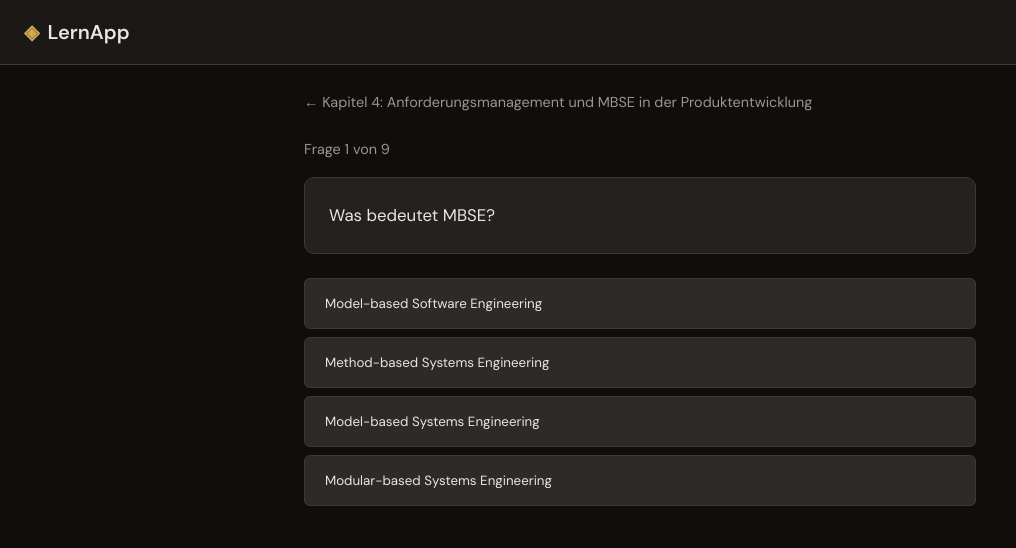
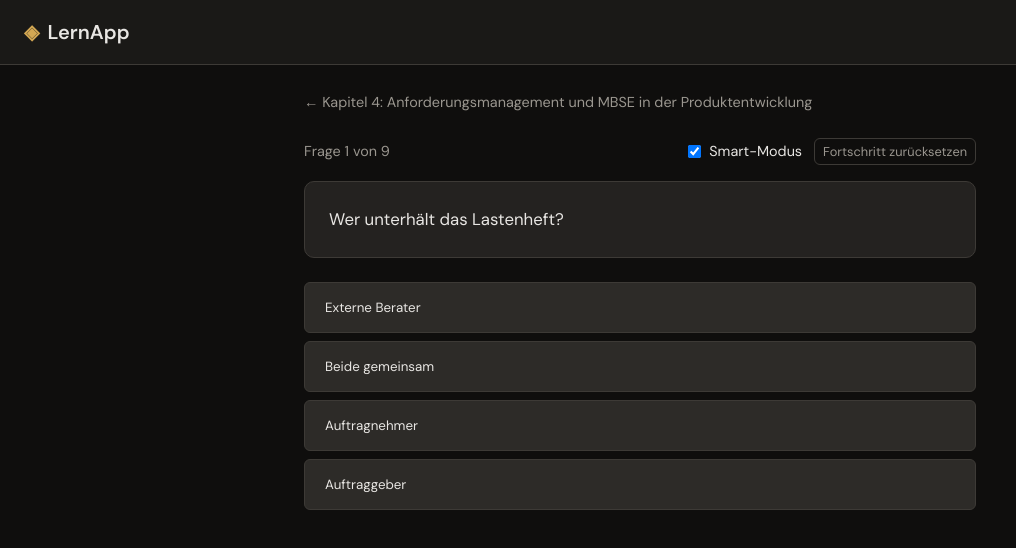
Before and after one commit to SaschaGolod/LernApp, a React (Vite) app: page /LernApp/kapitel/anforderungsmanagement-mbse/quiz in a window 1280 px wide. Shown: the top 548 px of the page, without its empty margins (0-1016 px from the left). Built offline with nearby package versions, Linux system fonts and the light colour scheme.

Commit message:
Feature: intelligenten Alg auch für Quiz

```diff
--- a/src/pages/Quiz.tsx
+++ b/src/pages/Quiz.tsx
@@ -1,6 +1,11 @@
-import { useState } from 'react'
+import { useState, useMemo, useEffect } from 'react'
 import { Link, useParams } from 'react-router-dom'
 import { chapters } from '../data/chapters'
+import {
+  sortCardsByPriority,
+  processReview,
+  resetProgress,
+} from '../utils/spacedRepetition'
 
 function shuffle<T>(arr: T[]): T[] {
   const copy = [...arr]
@@ -11,28 +16,60 @@ function shuffle<T>(arr: T[]): T[] {
   return copy
 }
 
+function prepareQuestion(q: (typeof chapters)[0]['quizQuestions'][0]) {
+  return {
+    ...q,
+    options: shuffle(
+      q.options.map((opt, i) => ({ text: opt, originalIndex: i }))
+    ),
+  }
+}
+
 export default function Quiz() {
   const { chapterId } = useParams()
   const chapter = chapters.find((c) => c.id === chapterId)
-  const [questions, setQuestions] = useState(() =>
-    shuffle(chapter?.quizQuestions ?? []).map((q) => ({
-      ...q,
-      options: shuffle(
-        q.options.map((opt, i) => ({ text: opt, originalIndex: i }))
-      ),
-    }))
-  )
+  const [smartMode, setSmartMode] = useState(true)
+  const [resetTrigger, setResetTrigger] = useState(0)
+
+  const orderedQuestions = useMemo(() => {
+    if (!chapterId || !chapter) return []
+    const list = chapter.quizQuestions
+    const ordered = smartMode
+      ? sortCardsByPriority(chapterId, list)
+      : shuffle(list)
+    return ordered.map(prepareQuestion)
+  }, [chapterId, chapter, smartMode, resetTrigger])
+
+  const [questions, setQuestions] = useState<typeof orderedQuestions>([])
   const [index, setIndex] = useState(0)
   const [selected, setSelected] = useState<number | null>(null)
   const [showResult, setShowResult] = useState(false)
   const [showCompletion, setShowCompletion] = useState(false)
   const [score, setScore] = useState(0)
 
+  useEffect(() => {
+    setQuestions(orderedQuestions)
+    setIndex(0)
+    setSelected(null)
+    setShowResult(false)
+    setShowCompletion(false)
+    setScore(0)
+  }, [orderedQuestions])
+
   if (!chapter) {
     return (
       <div>
         <p>Kapitel nicht gefunden.</p>
         <Link to="/">Zurück</Link>
+      </div>
+    )
+  }
+
+  if (questions.length === 0) {
+    return (
+      <div>
+        <Link to={`/kapitel/${chapter.id}`}>← {chapter.title}</Link>
+        <p style={{ marginTop: '1rem' }}>Keine Quiz-Fragen in diesem Kapitel.</p>
       </div>
     )
   }
@@ -45,7 +82,11 @@ export default function Quiz() {
     if (showResult) return
     setSelected(i)
     setShowResult(true)
-    if (i === correctIndex) setScore((s) => s + 1)
+    const correct = i === correctIndex
+    if (correct) setScore((s) => s + 1)
+    if (chapterId && smartMode) {
+      processReview(chapterId, q.id, correct ? 5 : 1)
+    }
   }
 
   const next = () => {
@@ -61,19 +102,19 @@ export default function Quiz() {
   const isFinished = showCompletion
 
   const resetQuiz = () => {
-    setQuestions(
-      shuffle(chapter.quizQuestions ?? []).map((q) => ({
-        ...q,
-        options: shuffle(
-          q.options.map((opt, i) => ({ text: opt, originalIndex: i }))
-        ),
-      }))
-    )
+    setResetTrigger((t) => t + 1)
     setIndex(0)
     setSelected(null)
     setShowResult(false)
     setShowCompletion(false)
     setScore(0)
+  }
+
+  const handleResetProgress = () => {
+    if (confirm('Fortschritt für dieses Kapitel zurücksetzen?')) {
+      resetProgress(chapterId)
+      setResetTrigger((t) => t + 1)
+    }
   }
 
   return (
@@ -98,11 +139,38 @@ export default function Quiz() {
           display: 'flex',
           justifyContent: 'space-between',
           alignItems: 'center',
+          flexWrap: 'wrap',
+          gap: '0.5rem',
         }}
       >
         <span style={{ fontSize: '0.9rem', color: 'var(--color-text-muted)' }}>
           Frage {index + 1} von {total}
         </span>
+        <div style={{ display: 'flex', alignItems: 'center', gap: '0.75rem' }}>
+          <label style={{ display: 'flex', alignItems: 'center', gap: '0.5rem', fontSize: '0.9rem' }}>
+            <input
+              type="checkbox"
+              checked={smartMode}
+              onChange={(e) => setSmartMode(e.target.checked)}
+            />
+            Smart-Modus
+          </label>
+          {smartMode && (
+            <button
+              onClick={handleResetProgress}
+              style={{
+                fontSize: '0.8rem',
+                padding: '0.25rem 0.5rem',
+                background: 'transparent',
+                border: '1px solid var(--color-border)',
+                borderRadius: 'var(--radius-sm)',
+                color: 'var(--color-text-muted)',
+              }}
+            >
+              Fortschritt zurücksetzen
+            </button>
+          )}
+        </div>
         {showResult && (
           <span style={{ fontSize: '0.9rem', color: 'var(--color-accent)' }}>
             Punkte: {score}
```
